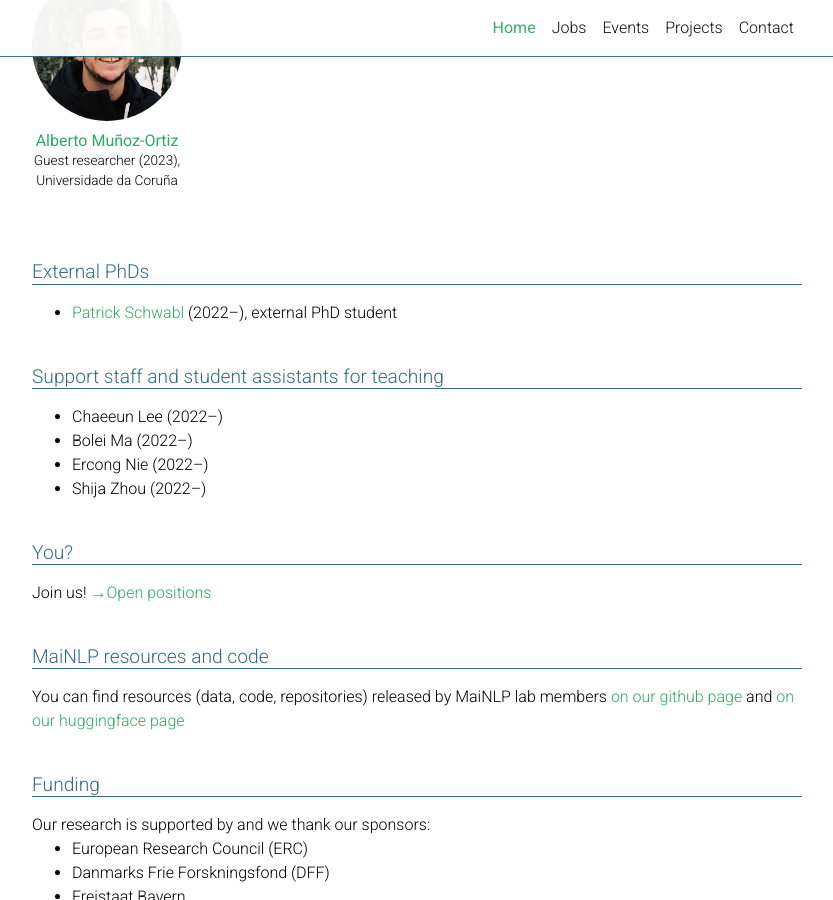
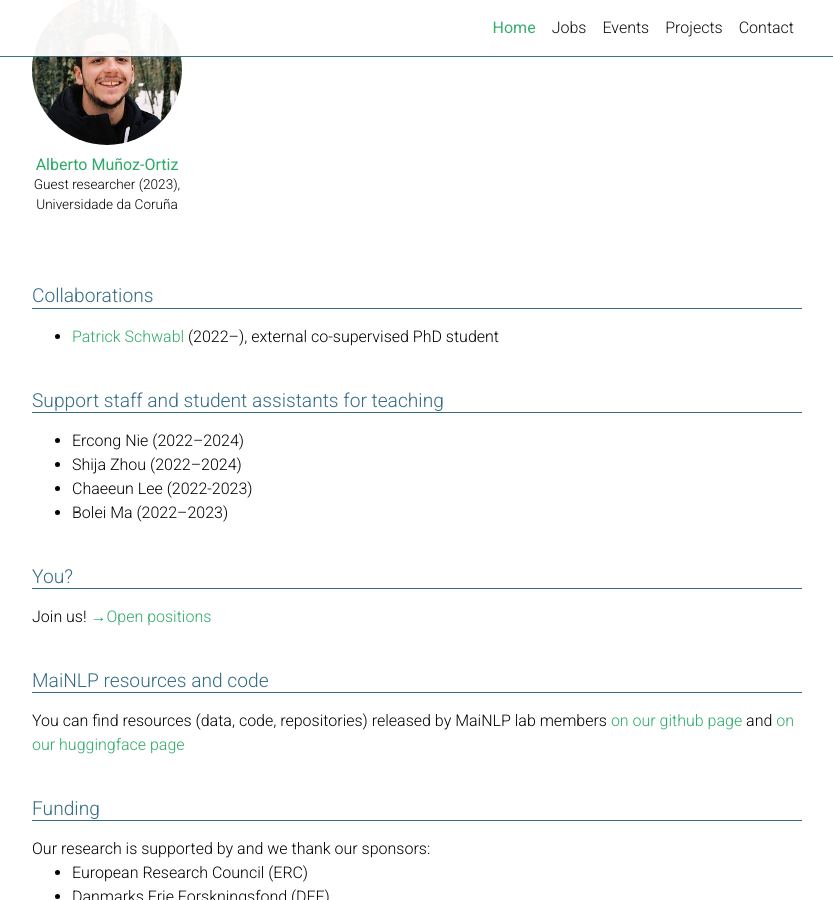
Before and after one commit to mainlp/mainlp.github.io, a Jekyll site: the page built from _pages/about.md, in a window 1280 px wide and 900 px high, scrolled down 2859 px. Shown: the whole window, without its empty margins (223-1056 px from the left). Built offline with Jekyll 4.4.1, drawn with Linux system fonts in a browser that asks for light colours; full-size pictures stand in for the smaller copies a plugin makes; comment, search, counter and statistics services are not loaded; a style sheet for code colours, icons or effects is not loaded; some of the changed text lies outside the part shown.

Commit message:
Update about.md add link, update page

```diff
--- a/_pages/about.md
+++ b/_pages/about.md
@@ -35,7 +35,7 @@ staff:
       website: https://rlitschk.github.io/
       picture: robert.png
     - name: Katya Artemova
-      description: Postdoc (2022–)
+      description: Postdoc (2022–2023)
       website: https://scholar.google.com/citations?hl=en&user=G0lCb3wAAAAJ
       picture: katya.jpg
     - name: Xinpeng Wang
@@ -79,7 +79,7 @@ support:
       description: Student assistant (2023–)
       picture: zihang.png
     - name: Marie Kolm
-      description: Student assistant (2023–)
+      description: Student assistant (2023)
       picture: marie.jpeg
     - name: Huangyan Shan
       description: Student assistant (2023–)
@@ -127,6 +127,7 @@ In broad terms, our aim is to make NLP models more robust, so that they can deal
 <div class="projects">
   <h2 class="category">News</h2>
    <ul>
+    <li>September 2023: We are hiring see <a href="/jobs/">our job page</a></li>
     <li> Dr. Lea Frermann (University of Melbourne) will be giving an on-site <a href="/events/#2023-07-14-lea-frermann">talk</a> on July 14, 2023</li>
     <li>Prof. Barbara Plank participated in a hearing at the Bavarian parliament on ChatGPT in academia <a href="https://www.bayern.landtag.de/aktuelles/aus-den-ausschuessen/wissenschaftsausschuss-anhoerung-chancen-und-risiken-von-ki-im-wissenschaftsbetrieb">Anhörung zur Künstlichen Intelligenz im Wissenschaftsbetrieb</a> on June 23, 2023</li>
     <li>Dr. Yves Scherrer (University of Helsinki) will be giving an on-site <a href="/events/#2023-06-05-yves-scherrer">talk</a> on June 5, 2023</li>
@@ -187,17 +188,17 @@ In broad terms, our aim is to make NLP models more robust, so that they can deal
     </div>
   {%- endfor -%}
 
-  <h2 class="category">External PhDs</h2>
+  <h2 class="category">Collaborations</h2>
    <ul>
-     <li><a href="https://patschw.github.io/">Patrick Schwabl</a> (2022–), external PhD student</li>
+     <li><a href="https://patschw.github.io/">Patrick Schwabl</a> (2022–), external co-supervised PhD student</li>
   </ul>
 
   <h2 class="category">Support staff and student assistants for teaching</h2>
    <ul>
-    <li>Chaeeun Lee (2022–)</li>
-    <li>Bolei Ma (2022–)</li>
-    <li>Ercong Nie (2022–)</li>
-    <li>Shija Zhou (2022–)</li>
+    <li>Ercong Nie (2022–2024)</li>
+    <li>Shija Zhou (2022–2024)</li>
+    <li>Chaeeun Lee (2022-2023)</li>
+    <li>Bolei Ma (2022–2023)</li>
   </ul>
 
 
```
